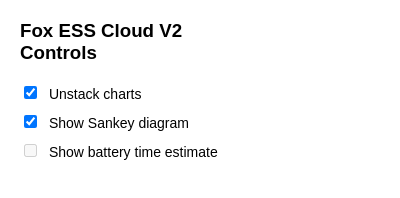
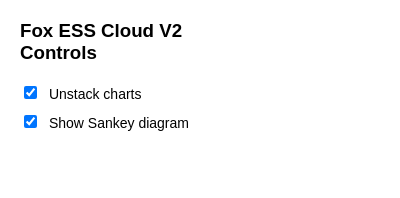
Before and after one commit to siulca/foxesscloud-extension, a browser extension: page popup.html in a window 400 px wide. Drawn offline with Linux system fonts and the light colour scheme.

Commit message:
removed unused checkbox

```diff
--- a/popup.html
+++ b/popup.html
@@ -37,7 +37,7 @@
       />
       Show Sankey diagram
     </label>
-    <label class="checkbox-label">
+    <!-- <label class="checkbox-label">
       <input
         disabled
         id="showBatteryEstimate"
@@ -45,7 +45,7 @@
         style="margin-right: 8px"
       />
       Show battery time estimate
-    </label>
+    </label> -->
 
     <script src="popup.js"></script>
   </body>
```
